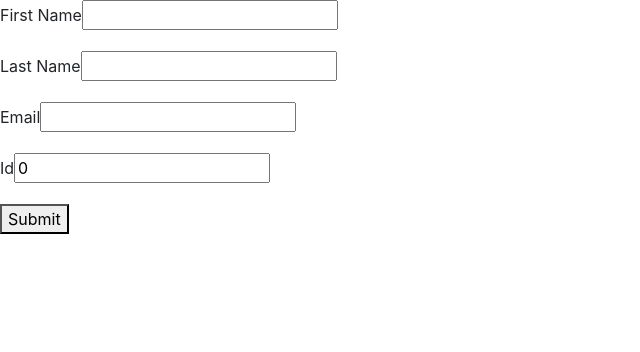
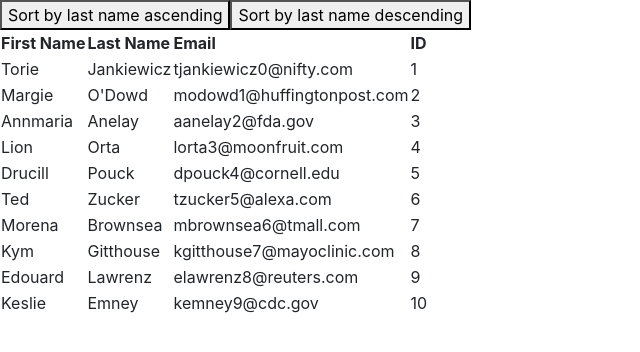
Before and after one commit to alanhlee/reactEmployeeDirect, a React (Create React App) app: page / in a window 1280 px wide. Shown: the top 352 px of the page, without its empty margins (0-640 px from the left). Built offline with nearby package versions, Linux system fonts and the light colour scheme.

Commit message:
sort by last name added

```diff
--- /dev/null
+++ b/public/users.json
@@ -0,0 +1,62 @@
+[
+  {
+    "id": 1,
+    "first_name": "Torie",
+    "last_name": "Jankiewicz",
+    "email": "tjankiewicz0@nifty.com"
+  },
+  {
+    "id": 2,
+    "first_name": "Margie",
+    "last_name": "O'Dowd",
+    "email": "modowd1@huffingtonpost.com"
+  },
+  {
+    "id": 3,
+    "first_name": "Annmaria",
+    "last_name": "Anelay",
+    "email": "aanelay2@fda.gov"
+  },
+  {
+    "id": 4,
+    "first_name": "Lion",
+    "last_name": "Orta",
+    "email": "lorta3@moonfruit.com"
+  },
+  {
+    "id": 5,
+    "first_name": "Drucill",
+    "last_name": "Pouck",
+    "email": "dpouck4@cornell.edu"
+  },
+  {
+    "id": 6,
+    "first_name": "Ted",
+    "last_name": "Zucker",
+    "email": "tzucker5@alexa.com"
+  },
+  {
+    "id": 7,
+    "first_name": "Morena",
+    "last_name": "Brownsea",
+    "email": "mbrownsea6@tmall.com"
+  },
+  {
+    "id": 8,
+    "first_name": "Kym",
+    "last_name": "Gitthouse",
+    "email": "kgitthouse7@mayoclinic.com"
+  },
+  {
+    "id": 9,
+    "first_name": "Edouard",
+    "last_name": "Lawrenz",
+    "email": "elawrenz8@reuters.com"
+  },
+  {
+    "id": 10,
+    "first_name": "Keslie",
+    "last_name": "Emney",
+    "email": "kemney9@cdc.gov"
+  }
+]
--- a/src/App.js
+++ b/src/App.js
@@ -1,7 +1,7 @@
 import React, { Component } from "react";
-import Form from './components/Form'
-import Employee from './components/Employee'
-
+// import Form from './components/Form'
+import Employee from "./components/Employee";
+import Axios from "axios";
 
 class App extends Component {
   state = {
@@ -31,13 +31,50 @@ class App extends Component {
       firstName: "",
       lastName: "",
       email: "",
-      id: ""
+      id: "",
+    });
+  };
+  componentDidMount() {
+    Axios.get("/users.json")
+      .then(({ data }) => {
+        console.log(data);
+        this.setState({ employees: data });
+      })
+      .catch((err) => console.error(err));
+  }
+  sortByLastNameA() {
+    this.setState({
+      employees: this.state.employees.sort((employee, employee2) => {
+        if (employee.last_name < employee2.last_name) {
+          return -1;
+        } else if (employee.last_name > employee2.last_name) {
+          return 1;
+        } else {
+          return 0;
+        }
+      }),
     })
-  };
+  }
+  sortByLastNameD() {
+    this.setState({
+      employees: this.state.employees.sort((employee, employee2) => {
+        if (employee.last_name < employee2.last_name) {
+          return 1;
+        } else if (employee.last_name > employee2.last_name) {
+          return -1;
+        } else {
+          return 0;
+        }
+      }),
+    })
+  }
+
   render() {
     return (
       <>
-        <Form
+        <button onClick={() => this.sortByLastNameA()}>Sort by last name ascending</button>
+        <button onClick={() => this.sortByLastNameD()}>Sort by last name descending</button>
+        {/* <Form
           firstName={this.state.firstName}
           lastName={this.state.lastName}
           email={this.state.email}
@@ -45,10 +82,30 @@ class App extends Component {
 
           handleInputChange={this.handleInputChange}
           handleSubmit={this.handleSubmit}
-        />
-        {this.state.employees.map((employee) => (
-          <Employee employee={employee} />
-        ))}
+        /> */}
+        <table>
+          <thead>
+            <tr>
+              <th>
+                First Name
+              </th>
+              <th>
+                Last Name
+              </th>
+              <th>
+                Email
+              </th>
+              <th>
+                ID
+              </th>
+            </tr>
+          </thead>
+          <tbody>
+            {this.state.employees.map((employee) => (
+              <Employee key={employee.id} employee={employee} />
+            ))}
+          </tbody>
+        </table>
       </>
     );
   }
--- a/src/components/Employee/Employee.js
+++ b/src/components/Employee/Employee.js
@@ -3,19 +3,13 @@ import React from "react";
 const Employee = (props) => {
   // console.log(props.employee);
   return (
-    <>
-      <div
-        className="card text-white bg-secondary mb-3"
-        style={{ maxWidth: "18rem" }}
-      >
-        <div className="card-header">Name: {props.employee.firstName} {props.employee.lastName}</div>
-        <div className="card-body">
-          <p className="card-text">Email: {props.employee.email}</p>
-          <p className="card-text">Id: {props.employee.id}</p>
-        </div>
-      </div>
-    </>
-  )
-}
+    <tr>
+      <td>{props.employee.first_name}</td>
+      <td>{props.employee.last_name}</td>
+      <td>{props.employee.email}</td>
+      <td>{props.employee.id}</td>
+    </tr>
+  );
+};
 
-export default Employee
+export default Employee;
```
